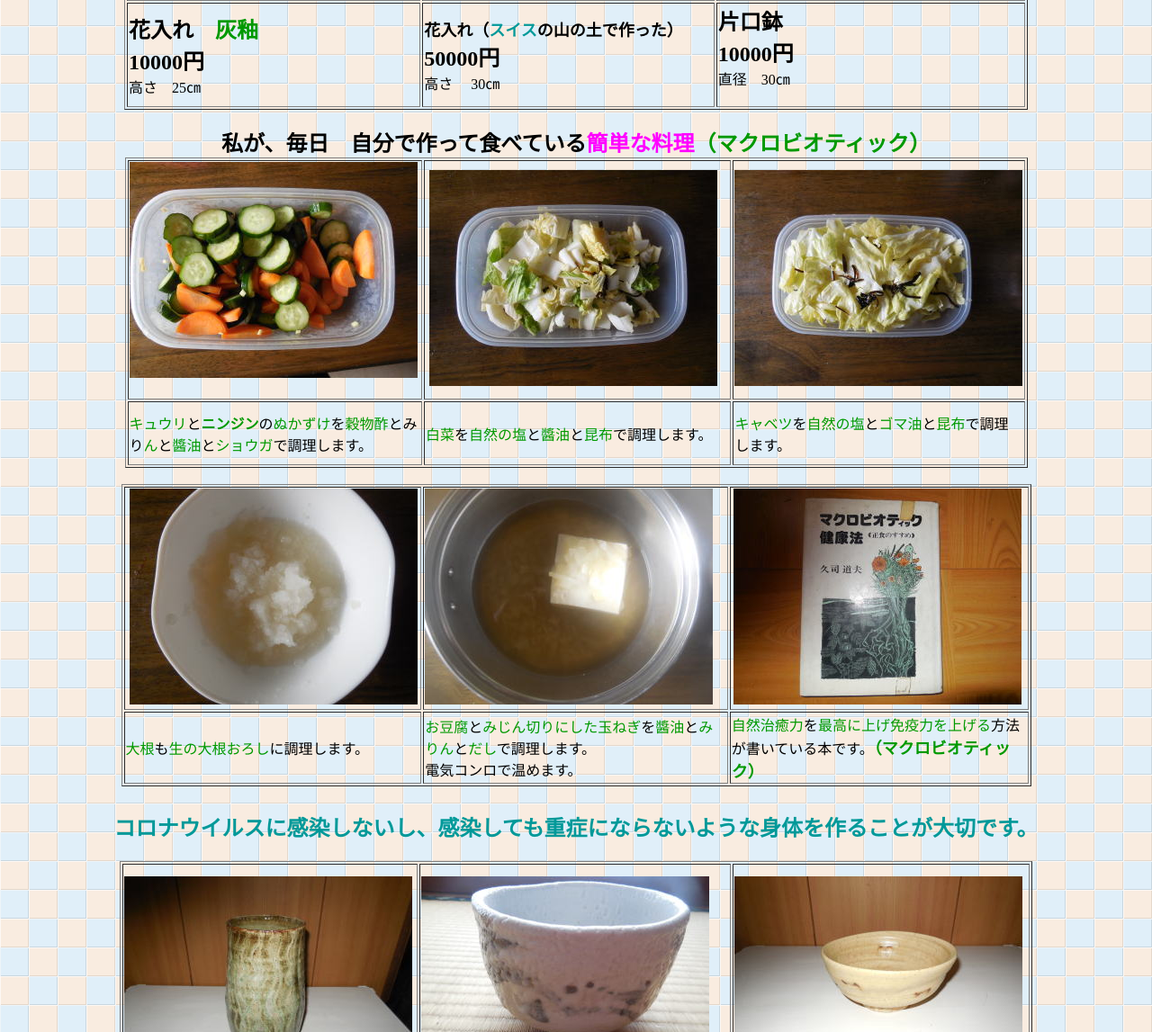
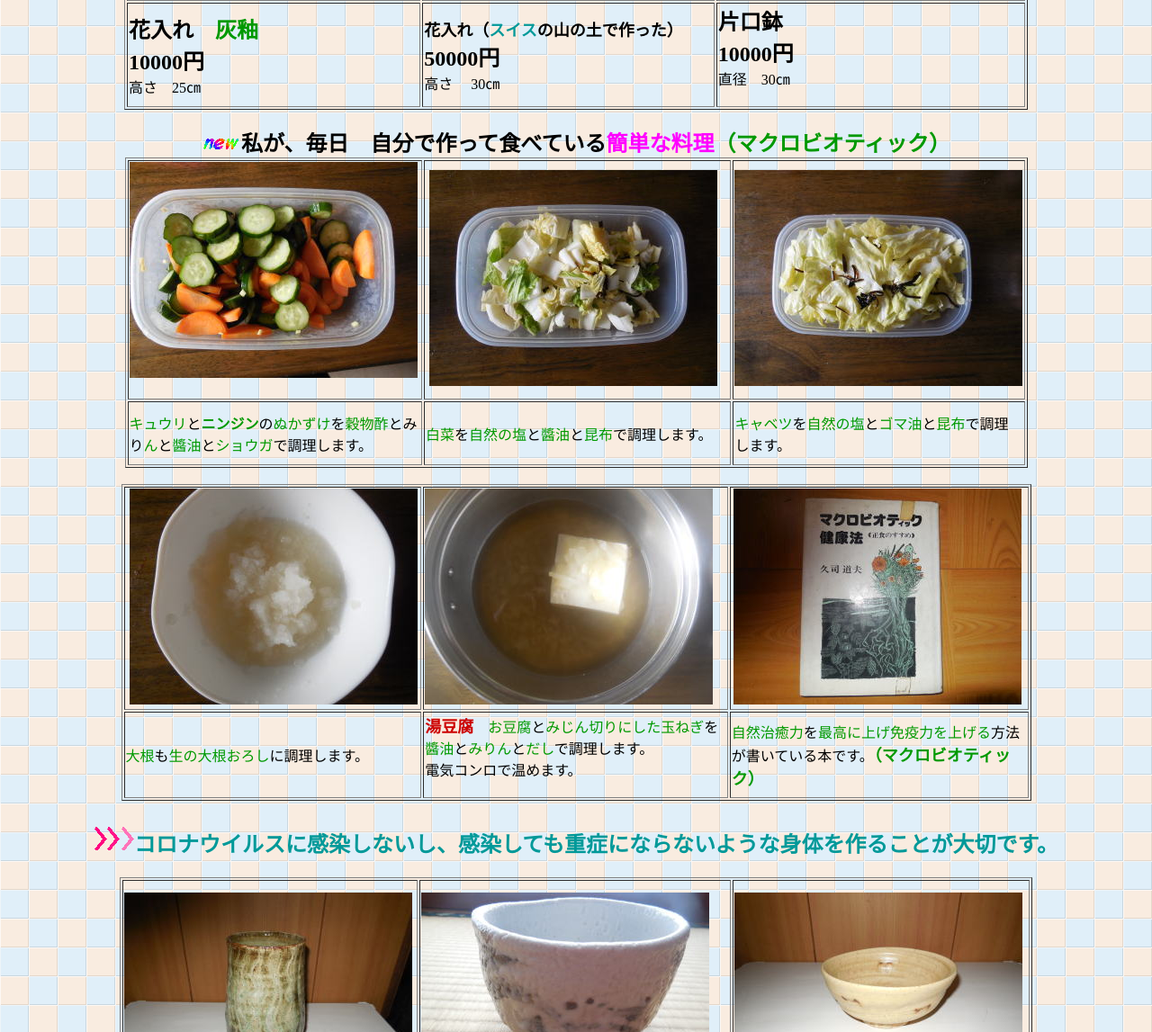
Before and after one commit to HiroshiShibuta/Website-of-Ceramics-exhibition, a plain HTML site: page index.html in a window 1280 px wide. Shown: the part 4323-5470 px from the top of the page at 90% size. Drawn offline with Linux system fonts and the light colour scheme.

Commit message:
kazuko12

```diff
--- a/index.html
+++ b/index.html
@@ -258,7 +258,7 @@
     </tbody>
   </table>
   <br>
-  <b><font SIZE="+2">私が、毎日　自分で作って食べている</font></b><font COLOR="#ff00ff"><b><font SIZE="+2">簡単な料理</font></b></font><font COLOR="#009900"><b><font SIZE="+2">（マクロビオティック）</font></b><br>
+  <img src="a_btn136.gif" width="44" height="16" border="0"><b><font SIZE="+2">私が、毎日　自分で作って食べている</font></b><font COLOR="#ff00ff"><b><font SIZE="+2">簡単な料理</font></b></font><font COLOR="#009900"><b><font SIZE="+2">（マクロビオティック）</font></b><br>
   </font>
 </div>
 <div align="center">
@@ -288,14 +288,15 @@
       </tr>
       <tr>
         <td height="70" width="323"><font COLOR="#009900">大根</font>も<font COLOR="#009900">生の大根おろし</font>に調理します。</td>
-        <td height="70" width="332"><font COLOR="#009900">お豆腐</font>と<font COLOR="#009900">みじん切りにした玉ねぎ</font>を<font COLOR="#009900">醬油</font>と<font COLOR="#009900">みりん</font>と<font COLOR="#009900">だし</font>で調理します。<br>
-        電気コンロで温めます。&nbsp;</td>
+        <td height="70" width="332"><font SIZE="+1" COLOR="#cc0000"><b>湯豆腐</b></font>　<font COLOR="#009900">お豆腐</font>と<font COLOR="#009900">みじん切りにした玉ねぎ</font>を<font COLOR="#009900">醬油</font>と<font COLOR="#009900">みりん</font>と<font COLOR="#009900">だし</font>で調理します。<br>
+        電気コンロで温めます。<br>
+        &nbsp;</td>
         <td height="70" width="325"><font COLOR="#009900">自然治癒力</font>を<font COLOR="#009900">最高に上げ免疫力を上げる</font>方法が書いている本です。<b><font SIZE="+1" COLOR="#009900">（マクロビオティック）&nbsp;</font></b></td>
       </tr>
     </tbody>
   </table>
   <b><font SIZE="+2" COLOR="#009999"><br>
-  コロナウイルスに感染しないし、感染しても重症にならないような身体を作ることが大切です。<br>
+  <img src="a_btn038.gif" width="45" height="30" border="0">コロナウイルスに感染しないし、感染しても重症にならないような身体を作ることが大切です。<br>
   </font><font SIZE="+1"><br>
   </font></b>
 </div>
```
Also changed, not shown: a_btn038.gif (added), a_btn136.gif (added), 1 other file.
